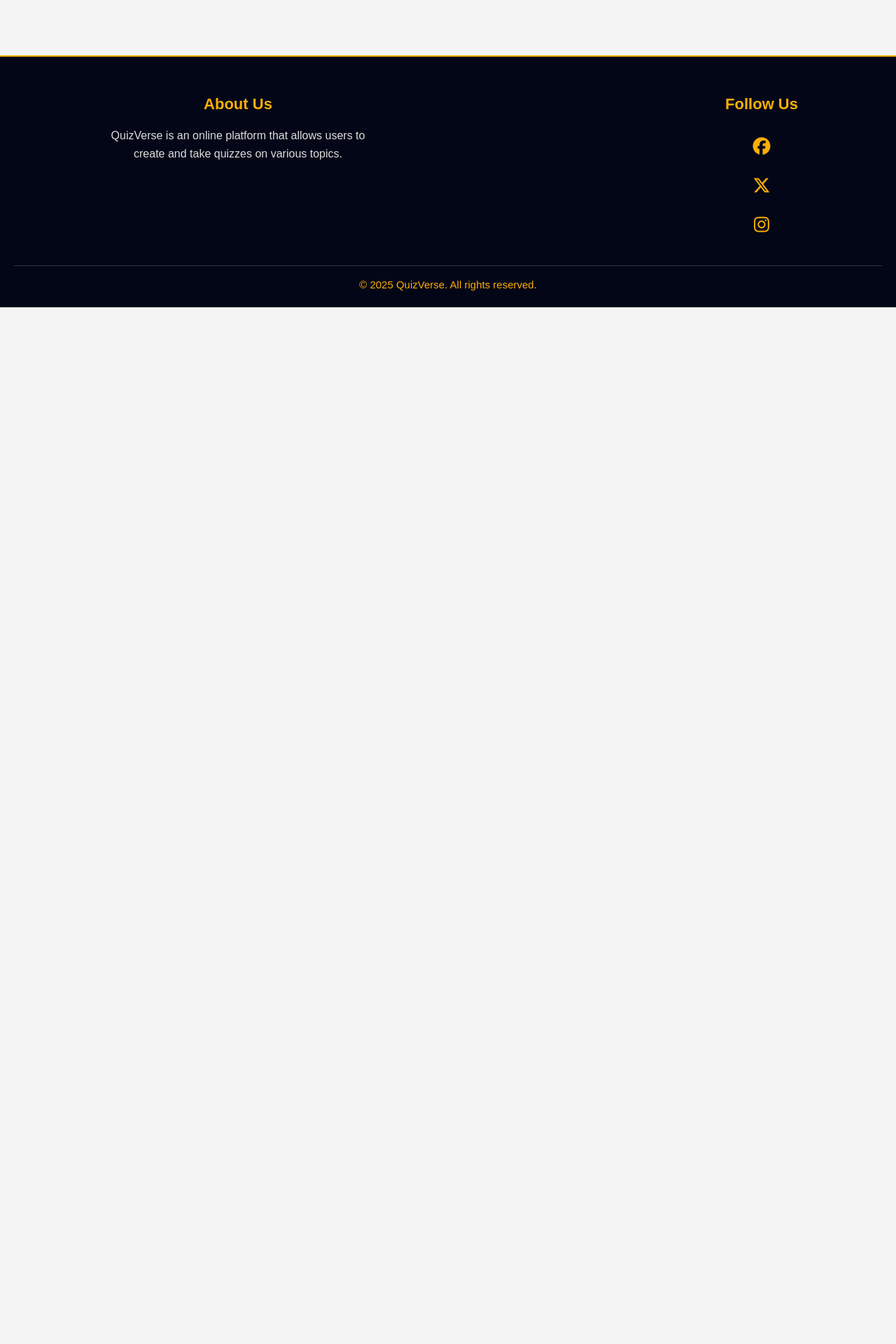
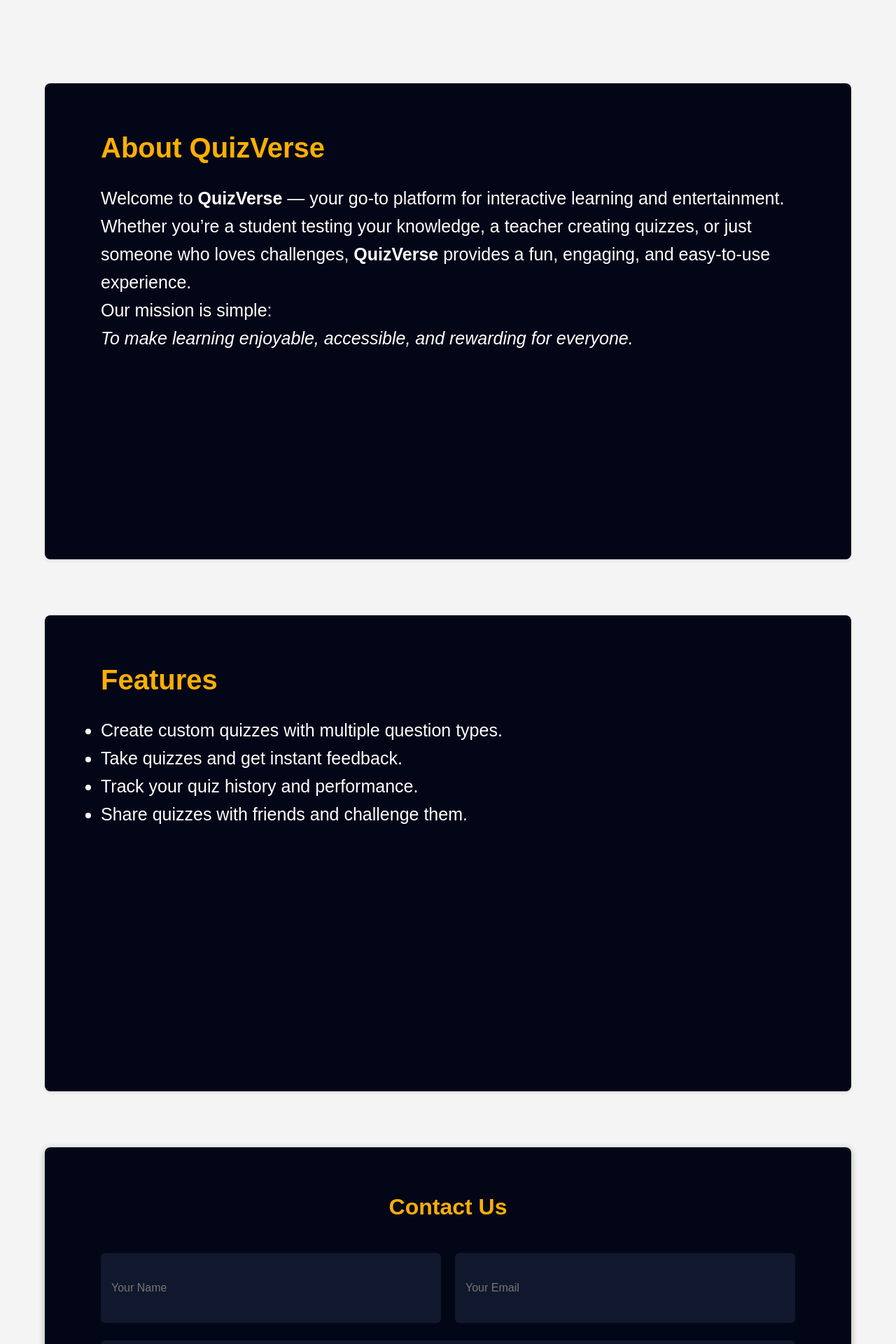
Before and after one commit to Nouran-245/Capstone-Project, a Django app: page / in a window 1280 px wide. Shown: the part 735-2655 px from the top of the page at 70% size. Before the commit the page ends 1174 px from the top, so only its background shows below. Run offline with Django 5.2, Linux system fonts and the light colour scheme; some libraries are stand-ins or nearby versions; some web fonts are replaced.

Commit message:
starting with authentication model and create a simple template to check the process

```diff
--- a/main_app/static/css/base.css
+++ b/main_app/static/css/base.css
@@ -108,7 +108,12 @@ nav.scrolled ul li a:hover {
 
 
 nav ul {
+    display: flex;
+    flex-direction: row;
+    justify-content: center;
     list-style: none;
+    padding: 0;
+    margin: 0;
 }
 
 nav ul li a:hover {
--- a/main_app/templates/base.html
+++ b/main_app/templates/base.html
@@ -14,15 +14,27 @@
 <body class="{% block body_class %}{% endblock %}">
 
 <header class="hero-header">
-    {% block header1 %}{% endblock %}
+    {% block hero %}
+    <video autoplay muted loop id="hero-bg-video">
+        <source src="{% static 'image/BGvideo.mp4' %}" type="video/mp4" />
+    </video>
+    <div class="video-overlay"></div>
 
-    {% block header2 %}
     <section class="hero-section">
         <div class="hero-content">
             <h1>Hello!</h1>
             <h2>Welcome to QuizVerse</h2>
             <p>Your ultimate destination for creating and taking quizzes online!</p>
-            <a href="{% url 'base' %}" class="btn">Get Started</a>
+        {% if user.is_authenticated %}
+        {% if user.profile.user_type == 'student' %}
+            <a href="{% url 'quiz_list' %}" class="btn">Get Started</a>
+        {% elif user.profile.user_type == 'teacher' %}
+            <a href="{% url 'examp_page' %}" class="btn">Get Started</a>
+        {% endif %}
+        {% else %}
+            <a href="{% url 'signup' %}" class="btn">Get Started</a>
+        {% endif %}
+
         </div>
         <div class="hero_image">
             <img src="{% static 'image/logo.png' %}" alt="logo" />
@@ -33,16 +45,54 @@
 
 <nav id="main-navbar" class="transparent-nav">
     <ul>
-        <li><a href="{% url 'base' %}">Main</a></li>
+        <li><a href="{% url 'base' %}">main</a></li>
+        <li><a href="{% url 'quiz_list' %}">Quizzes</a></li>
     </ul>
 </nav>
 
 <main>
-    {% block content %}{% endblock %}
+    {% block content %}
+    <!-- About, Features, Contact sections only appear in base page -->
+    <section class="about-section">
+        <div class="about-content">
+            <h2>About QuizVerse</h2>
+            <p>Welcome to <strong>QuizVerse</strong> — your go-to platform for interactive learning and entertainment.</p>
+            <p>Whether you’re a student testing your knowledge, a teacher creating quizzes, or just someone who loves challenges, <strong>QuizVerse</strong> provides a fun, engaging, and easy-to-use experience.</p>
+            <p>Our mission is simple:<br><em>To make learning enjoyable, accessible, and rewarding for everyone.</em></p>
+        </div>
+    </section>
+
+    <section class="features-section">
+        <div class="features-content">
+            <h2>Features</h2>
+            <ul>
+                <li>Create custom quizzes with multiple question types.</li>
+                <li>Take quizzes and get instant feedback.</li>
+                <li>Track your quiz history and performance.</li>
+                <li>Share quizzes with friends and challenge them.</li>
+            </ul>
+        </div>
+    </section>
+
+    <section class="contact-section">
+        <div class="contact-content">
+            <h2>Contact Us</h2>
+            <form action="#" method="post">
+                <div class="form-group">
+                    <input type="text" name="name" placeholder="Your Name" required />
+                    <input type="email" name="email" placeholder="Your Email" required />
+                </div>
+                <div class="form-group">
+                    <textarea name="message" rows="5" placeholder="Your Message" required></textarea>
+                </div>
+                <button type="submit" class="btn">Send Message</button>
+            </form>
+        </div>
+    </section>
+    {% endblock %}
 </main>
 
 <footer>
-    {% block footer %}
     <div class="footer-content">
         <div class="about-us">
             <h3>About Us</h3>
@@ -55,7 +105,6 @@
             <a href="https://www.instagram.com/QuizVerse" target="_blank"><i class="fa-brands fa-instagram"></i></a>
         </div>
     </div>
-    {% endblock %}
     <div class="footer-bottom">
         <p>&copy; 2025 QuizVerse. All rights reserved.</p>
     </div>
--- a/main_app/urls.py
+++ b/main_app/urls.py
@@ -1,14 +1,12 @@
 from django.urls import path
 from . import views
+from django.contrib.auth.views import LogoutView
 
 urlpatterns = [
-    # '' means root url and any things wriiten in means this is the path for this page that i have to write after localhost:8000/ to reach the page
-    # views.home => this home refers to the function home in views.py
-    # name='home' => this is used to refer this url in html files using {% url 'home' %}
-
-
-    path('', views.base , name='base'),
-    # path('home/', views.home , name='home'),
+    path('', views.base, name='base'),
     path('quizzes/', views.quiz_list, name='quiz_list'),
     path('quizzes/<int:quiz_id>/questions/', views.question_list, name='question_list'),
+    path('signup/', views.signup, name='signup'),
+    path('login/', views.CustomLoginView.as_view(), name='login'),
+    path('logout/', LogoutView.as_view(next_page='login'), name='logout'),
 ]
--- a/main_app/views.py
+++ b/main_app/views.py
@@ -1,19 +1,30 @@
-
-from django.shortcuts import render, redirect
-from .models import Quiz, Question
-from .forms import QuizForm, QuestionForm
-
-# Create your views here.
-
-# def home(request):
-#     return HttpResponse('My FULL-stack PROJECT Using DJANGO')
-
-# def home(request):
-#     return render('home.html')
+from django.shortcuts import render, redirect, get_object_or_404
+from django.contrib.auth import login
+from django.contrib.auth.views import LoginView
+from .models import Quiz, Question, Profile
+from .forms import SignUpForm, QuizForm, QuestionForm
 
 def base(request):
-    return render(request , 'base.html')
+    return render(request, 'base.html')
 
+def signup(request):
+    if request.method == "POST":
+        form = SignUpForm(request.POST)
+        if form.is_valid():
+            user = form.save(commit=False)
+            user.set_password(form.cleaned_data['password'])
+            user.save()
+            Profile.objects.create(user=user, user_type=form.cleaned_data['user_type'])
+            login(request, user)
+            return redirect('base')
+    else:
+        form = SignUpForm()
+    return render(request, 'signup.html', {'form': form})
+
+class CustomLoginView(LoginView):
+    template_name = 'login.html'
+
+# Quiz list + create
 def quiz_list(request):
     quizzes = Quiz.objects.all()
     if request.method == 'POST':
@@ -27,15 +38,17 @@ def quiz_list(request):
         form = QuizForm()
     return render(request, 'quiz_list.html', {'quizzes': quizzes, 'form': form})
 
-# Question List + Create
+# Question list + create
 def question_list(request, quiz_id):
-    quiz = Quiz.objects.get(id=quiz_id)
+    quiz = get_object_or_404(Quiz, id=quiz_id)
     questions = quiz.questions.all()
     if request.method == 'POST':
         form = QuestionForm(request.POST)
         if form.is_valid():
-            form.save()
+            question = form.save(commit=False)
+            question.quiz = quiz
+            question.save()
             return redirect('question_list', quiz_id=quiz_id)
     else:
-        form = QuestionForm(initial={'quiz': quiz})
+        form = QuestionForm()
     return render(request, 'question_list.html', {'quiz': quiz, 'questions': questions, 'form': form})
```
Also changed, not shown: main_app/forms.py (+19 -2 lines), main_app/models.py (+13 -4 lines), main_app/templates/login.html (added, +7 -0 lines), main_app/templates/question_list.html (+4 -3 lines), main_app/templates/quiz_list.html (+5 -3 lines), main_app/templates/signup.html (added, +7 -0 lines), main_app/migrations/0002_profile.py (added).
